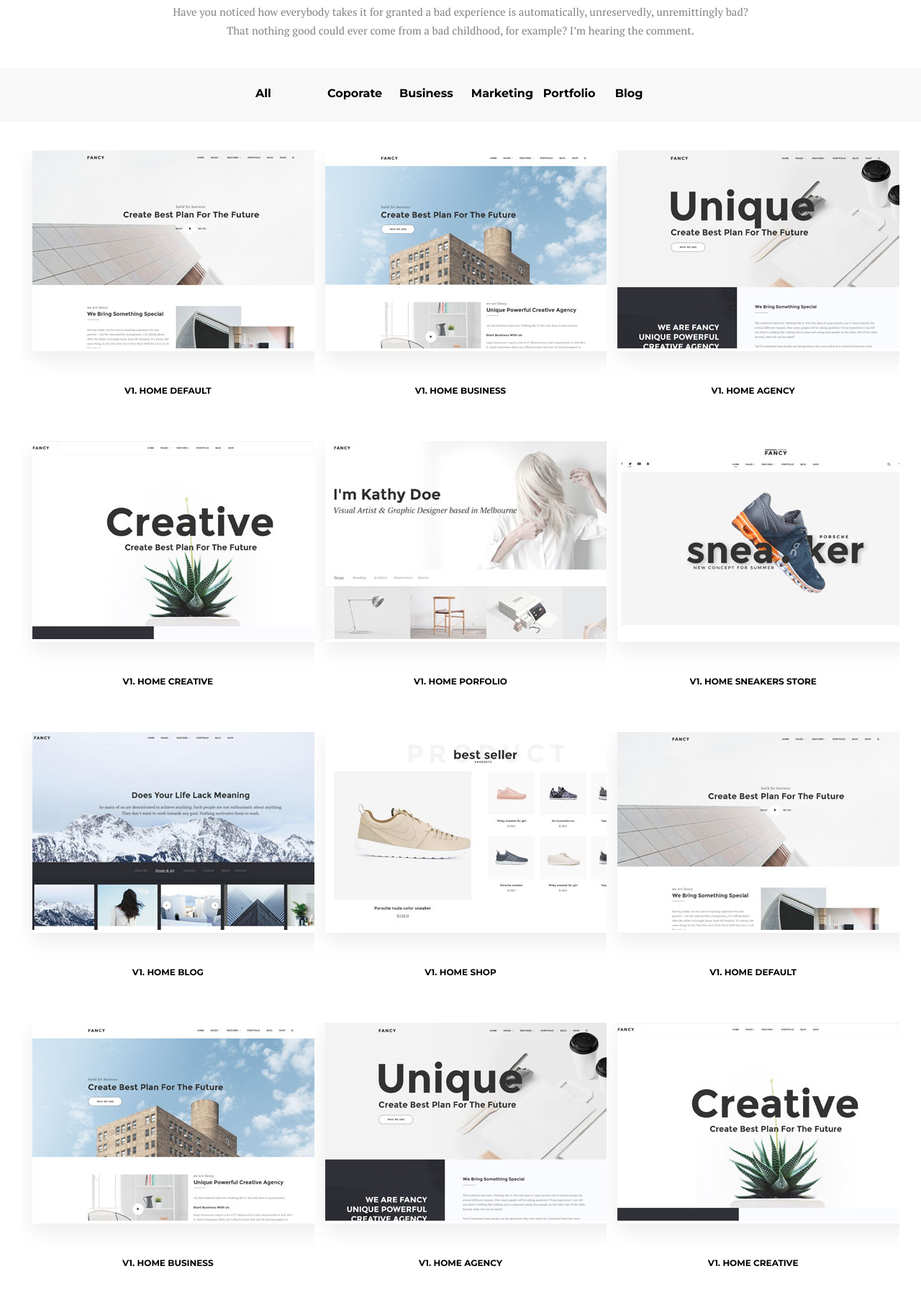
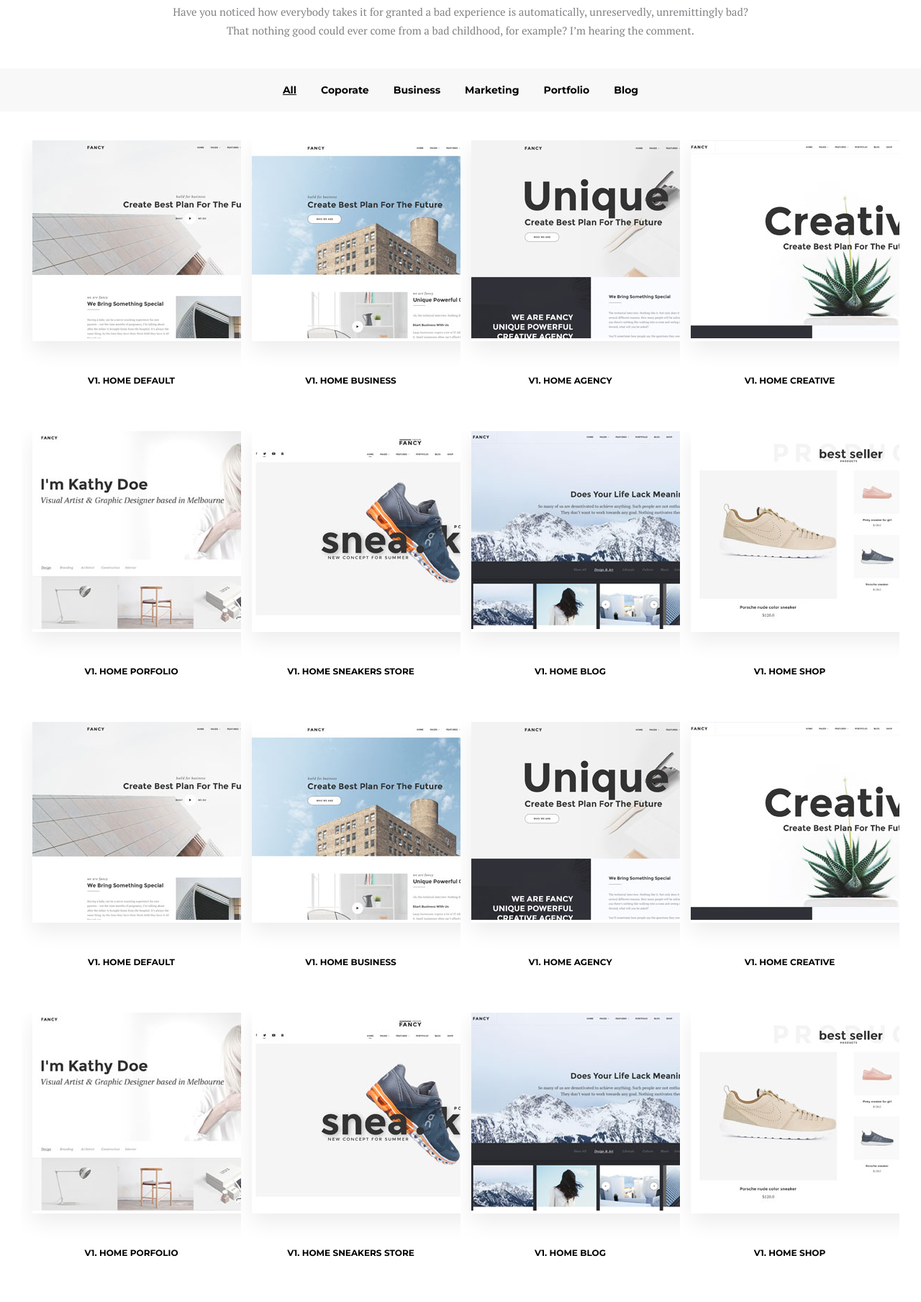
Before and after one commit to thao15059/FrontEnd-Thao, a PHP site: page /project/index.html in a window 1280 px wide. Shown: the part 1023-2832 px from the top of the page at 72% size. After the commit the page ends 2769 px from the top, so only its background shows below. Run offline with PHP 8.4, Linux system fonts and the light colour scheme.

Commit message:
finish creative section

```diff
--- a/project/creative.css
+++ b/project/creative.css
@@ -46,25 +46,32 @@
   margin-left: auto;
   margin-right: auto;
 }
-
+/* ===========================MENU================================ */
 .wrap {
   background-color: #f8f8f8;
-  padding-top: 40px;
-  padding-bottom: 20px;
+  padding-top: 30px;
+  padding-bottom: 30px;
 }
 
 .list-menu {
   max-width: 1170px;
   margin: 0 auto;
   position: relative;
-}
-
-.menu {
   font-family: "Montserrat", sans-serif;
   font-size: 14px;
   font-weight: 600;
+  text-align: center;
 }
-
+.list-menu a {
+  text-decoration: none;
+  display: inline-block;
+  padding: 0 15px;
+  line-height: 30px;
+  color: black;
+}
+.list-menu a.selected {
+  text-decoration: underline;
+}
 /* ============================================================ */
 .project-demo {
   margin-top: 40px;
@@ -178,7 +185,7 @@
   }
 
   .wrap {
-    padding-top: 25px;
+    padding-top: 15px;
     padding-bottom: 15px;
   }
 }
@@ -197,9 +204,6 @@
   .creative .desc {
     width: 765px;
     margin-bottom: 30px;
-  }
-  .col-1.menu {
-    font-size: 14px;
   }
 }
 
@@ -236,9 +240,6 @@
     width: 620px;
     font-size: 12px;
   }
-  .col-1.menu {
-    font-size: 10px;
-  }
 }
 @media only screen and (max-width: 568px) {
   .creative .big-title {
@@ -254,9 +255,6 @@
   .creative .desc {
     width: 500px;
   }
-  .col-1.menu {
-    font-size: 8px;
-  }
   .wrap {
     padding-top: 15px;
     padding-bottom: 5px;
--- a/project/grid-system.css
+++ b/project/grid-system.css
@@ -18,45 +18,52 @@
   padding-right: 0;
   margin-bottom: 0;
 }
-.col-1 {
-  width: 8.33%;
+
+/* Extra small devices (phones, 600px and down) */
+@media only screen and (max-width: 600px) {
+  .col-sm-1 {
+    width: 8.3333333%;
   }
-.col-2 {
-  width: 16.66%;
+  .col-sm-2 {
+    width: 16.6666666%;
   }
-.col-3 {
+  .col-sm-2_4 {
+    width: 20%;
+  }
+  .col-sm-3 {
     width: 25%;
   }
-.col-4 {
-  width: 33.33%;
+  .col-sm-4 {
+    width: 33.33333333%;
   }
-.col-5 {
+  .col-sm-5 {
     width: 41.66%;
   }
-.col-6 {
+  .col-sm-6 {
     width: 50%;
   }
-.col-7 {
+  .col-sm-7 {
     width: 58.33%;
   }
-.col-8 {
-  width: 66.66%;
+  .col-sm-8 {
+    width: 66.6666666%;
   }
-.col-9 {
-  width: 75%;
+  .col-sm-9 {
+    width: 66.6666666%;
   }
-.col-10 {
+  .col-sm-10 {
     width: 83.33%;
   }
-.col-11 {
+  .col-sm-11 {
     width: 91.66%;
   }
-.col-12 {
+  .col-sm-12 {
     width: 100%;
   }
+}
 
-/* >= 568px */
-@media only screen and (max-width: 568px) {
+/* Small devices (portrait tablets and large phones, 600px and up) */
+@media only screen and (min-width: 600px) {
   .col-m-1 {
     width: 8.3333333%;
   }
@@ -98,7 +105,7 @@
   }
 }
 
-/* >= 768px */
+/* Medium devices (landscape tablets, 768px and up) */
 @media only screen and (min-width: 768px) {
   .col-l-1 {
     width: 8.3333333%;
@@ -129,7 +136,7 @@
   }
 }
 
-/* >= 992px */
+/* Large devices (laptops/desktops, 992px and up) */
 @media only screen and (min-width: 992px) {
   .col-xl-1 {
     width: 8.3333333%;
@@ -160,64 +167,42 @@
   }
 }
 
-/* >= 1200px */
+/* Extra large devices (large laptops and desktops, 1200px and up) */
 @media only screen and (min-width: 1200px) {
-  .col-xxl-1 {
-    width: 8.3333333%;
+  .col-1 {
+    width: 8.33%;
   }
-  .col-xxl-2 {
-    width: 16.6666666%;
+  .col-2 {
+    width: 16.66%;
   }
-  .col-xxl-2_4 {
-    width: 20%;
-  }
-  .col-xxl-3 {
+  .col-3 {
     width: 25%;
   }
-  .col-xxl-4 {
-    width: 33.33333333%;
+  .col-4 {
+    width: 33.33%;
   }
-  .col-xxl-6 {
+  .col-5 {
+    width: 41.66%;
+  }
+  .col-6 {
     width: 50%;
   }
-  .col-xxl-8 {
-    width: 66.6666666%;
+  .col-7 {
+    width: 58.33%;
   }
-  .col-xxl-9 {
-    width: 66.6666666%;
+  .col-8 {
+    width: 66.66%;
   }
-  .col-xxl-12 {
+  .col-9 {
+    width: 75%;
+  }
+  .col-10 {
+    width: 83.33%;
+  }
+  .col-11 {
+    width: 91.66%;
+  }
+  .col-12 {
     width: 100%;
   }
 }
-
-/* >= 1440px */
-@media only screen and (min-width: 1440px) {
-  .col-xxxl-1 {
-    width: 8.3333333%;
-  }
-  .col-xxxl-2 {
-    width: 16.6666666%;
-  }
-  .col-xxxl-2_4 {
-    width: 20%;
-  }
-  .col-xxxl-3 {
-    width: 25%;
-  }
-  .col-xxxl-4 {
-    width: 33.33333333%;
-  }
-  .col-xxxl-6 {
-    width: 50%;
-  }
-  .col-xxxl-8 {
-    width: 66.6666666%;
-  }
-  .col-xxxl-9 {
-    width: 66.6666666%;
-  }
-  .col-xxxl-12 {
-    width: 100%;
-  }
-}
--- a/project/index.html
+++ b/project/index.html
@@ -21,7 +21,7 @@
     <link rel="stylesheet" href="main.css" />
     <link rel="stylesheet" href="grid-system.css" />
     <link rel="stylesheet" href="header.css" />
-    <link rel="stylesheet" href="creative.css">
+    <link rel="stylesheet" href="creative.css" />
     <link rel="stylesheet" href="style.css" />
   </head>
   <body>
@@ -98,16 +98,15 @@
 
     <div class="wrap">
         <div class="list-menu">
-            <div class="row">
-                <div class="col-3"></div>
-                <div class="col-1 menu">All</div>
-                <div class="col-1 menu">Coporate</div>
-                <div class="col-1 menu">Business</div>
-                <div class="col-1 menu">Marketing</div>
-                <div class="col-1 menu">Portfolio</div>
-                <div class="col-1 menu">Blog</div>
-                <div class="col-3"></div>
-                </div>
+
+                <a href="#" class="selected">All</a>
+                <a href="#">Coporate</a>
+                <a href="#">Business</a>
+                <a href="#">Marketing</a>
+                <a href="#">Portfolio</a>
+                <a href="#">Blog</a>
+
+
             </div>
         </div>
     </div>
```
Lines whose indentation alone changed are shown as unchanged.
